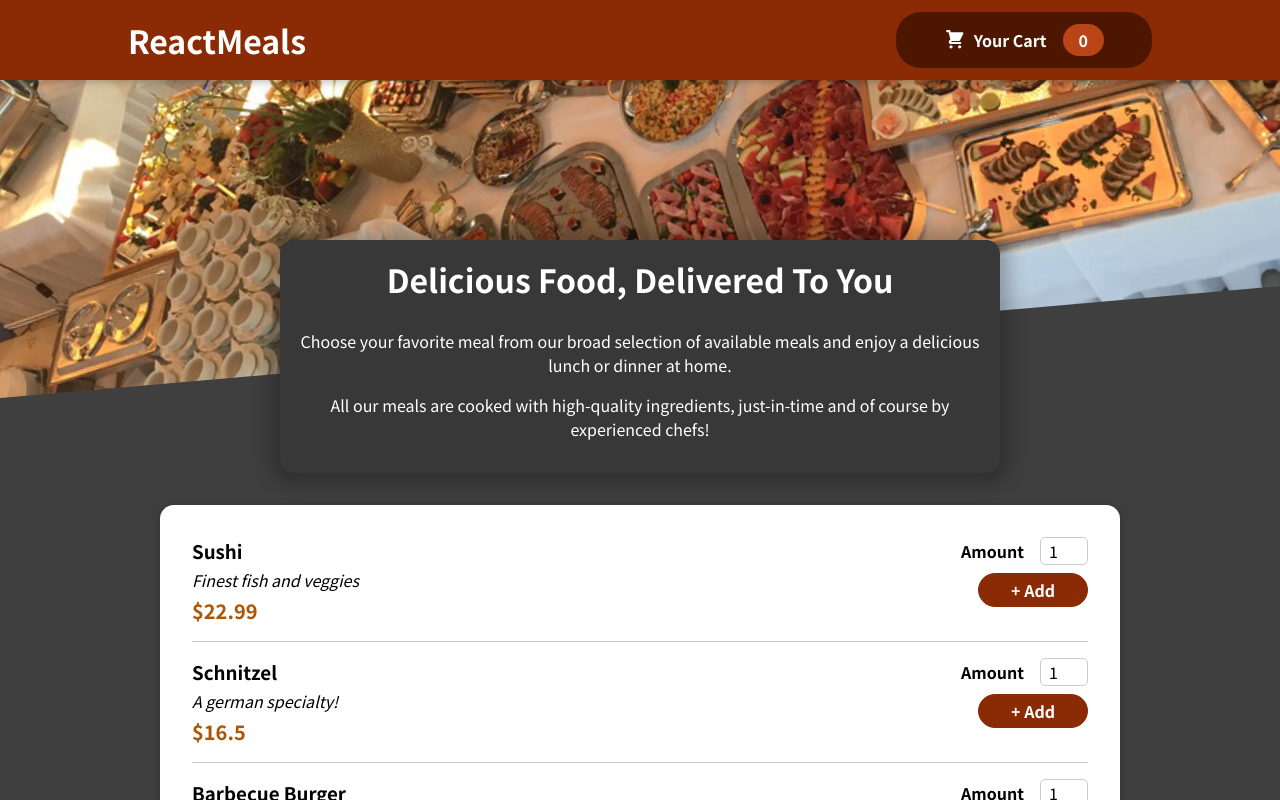
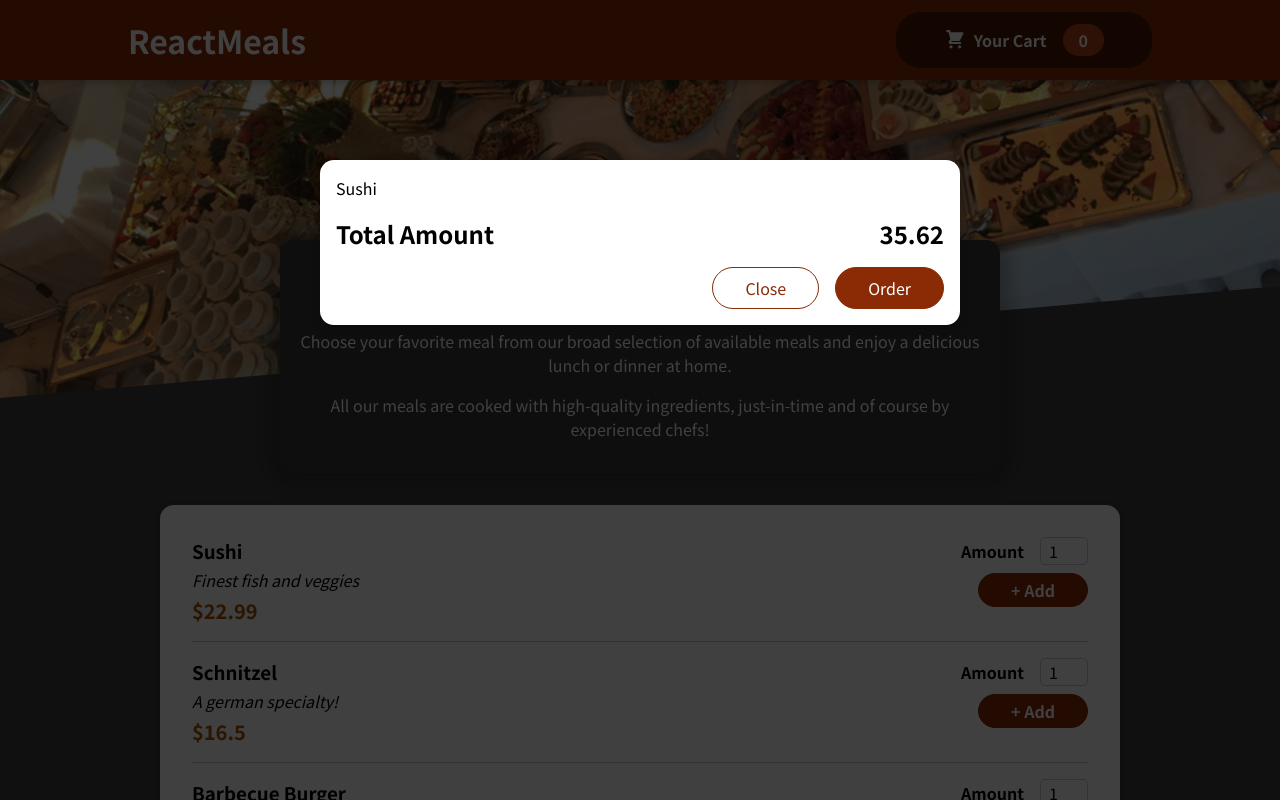
Before and after one commit to Pardeepky/Restaurant-Website, a React (Create React App) app: page / in a window 1280 px wide. Shown: the top 800 px of the page. Built offline with nearby package versions, Linux system fonts and the light colour scheme.

Commit message:
added static cart component

```diff
--- a/public/index.html
+++ b/public/index.html
@@ -28,6 +28,7 @@
   </head>
   <body>
     <noscript>You need to enable JavaScript to run this app.</noscript>
+    <div id="overlays"></div>
     <div id="root"></div>
     <!--
       This HTML file is a template.
--- a/src/App.js
+++ b/src/App.js
@@ -2,10 +2,12 @@
 import Header from './components/Layout/Header'
 import AvailableMeals from './components/Meals/AvailableMeals'
 import MealSummary from './components/Meals/MealSummary'
+import Cart from './components/Cart/Cart'
 
 const App = () => {
   return (
     <>
+    <Cart />
       <Header />
       <main>
         <MealSummary />
--- /dev/null
+++ b/src/components/Cart/Cart.js
@@ -0,0 +1,28 @@
+import Modal from '../UI/Modal';
+import classes from './Cart.module.css';
+
+const Cart = (props) => {
+  const cartItems = (
+    <ul className={classes['cart-items']}>
+      {[{ id: 'c1', name: 'Sushi', amount: 2, price: 12.99 }].map((item) => (
+        <li>{item.name}</li>
+      ))}
+    </ul>
+  );
+
+  return (
+    <Modal>
+      {cartItems}
+      <div className={classes.total}>
+        <span>Total Amount</span>
+        <span>35.62</span>
+      </div>
+      <div className={classes.actions}>
+        <button className={classes['button--alt']}>Close</button>
+        <button className={classes.button}>Order</button>
+      </div>
+    </Modal>
+  );
+};
+
+export default Cart;
--- /dev/null
+++ b/src/components/Cart/Cart.module.css
@@ -0,0 +1,46 @@
+.cart-items {
+    list-style: none;
+    margin: 0;
+    padding: 0;
+    max-height: 20rem;
+    overflow: auto;
+  }
+
+  .total {
+    display: flex;
+    justify-content: space-between;
+    align-items: center;
+    font-weight: bold;
+    font-size: 1.5rem;
+    margin: 1rem 0;
+  }
+
+  .actions {
+    text-align: right;
+  }
+
+  .actions button {
+    font: inherit;
+    cursor: pointer;
+    background-color: transparent;
+    border: 1px solid #8a2b06;
+    padding: 0.5rem 2rem;
+    border-radius: 25px;
+    margin-left: 1rem;
+  }
+
+  .actions button:hover,
+  .actions button:active {
+    background-color: #5a1a01;
+    border-color: #5a1a01;
+    color: white;
+  }
+
+  .actions .button--alt {
+    color: #8a2b06;
+  }
+
+  .actions .button {
+    background-color: #8a2b06;
+    color: white;
+  }
--- /dev/null
+++ b/src/components/UI/Modal.js
@@ -0,0 +1,30 @@
+import ReactDOM from 'react-dom';
+import classes from './Modal.module.css';
+
+const Backdrop = (props) => {
+    return <div className={classes.backdrop} />;
+};
+
+const ModalOverlay = (props) => {
+    return (
+        <div className={classes.modal}>
+            <div className={classes.content}>{props.children}</div>
+        </div>
+    );
+};
+
+const portalElement = document.getElementById('overlays');
+
+const Modal = (props) => {
+    return (
+        <>
+            {ReactDOM.createPortal(<Backdrop />, portalElement)}
+            {ReactDOM.createPortal(
+                <ModalOverlay>{props.children}</ModalOverlay>,
+                portalElement
+            )}
+        </>
+    );
+};
+
+export default Modal;
--- /dev/null
+++ b/src/components/UI/Modal.module.css
@@ -0,0 +1,40 @@
+.backdrop {
+    position: fixed;
+    top: 0;
+    left: 0;
+    width: 100%;
+    height: 100vh;
+    z-index: 20;
+    background-color: rgba(0, 0, 0, 0.75);
+  }
+
+  .modal {
+    position: fixed;
+    top: 20vh;
+    left: 5%;
+    width: 90%;
+    background-color: white;
+    padding: 1rem;
+    border-radius: 14px;
+    box-shadow: 0 2px 8px rgba(0, 0, 0, 0.25);
+    z-index: 30;
+    animation: slide-down 300ms ease-out forwards;
+  }
+
+  @media (min-width: 768px) {
+    .modal {
+      width: 40rem;
+      left: calc(50% - 20rem);
+    }
+  }
+
+  @keyframes slide-down {
+    from {
+      opacity: 0;
+      transform: translateY(-3rem);
+    }
+    to {
+      opacity: 1;
+      transform: translateY(0);
+    }
+  }
```
